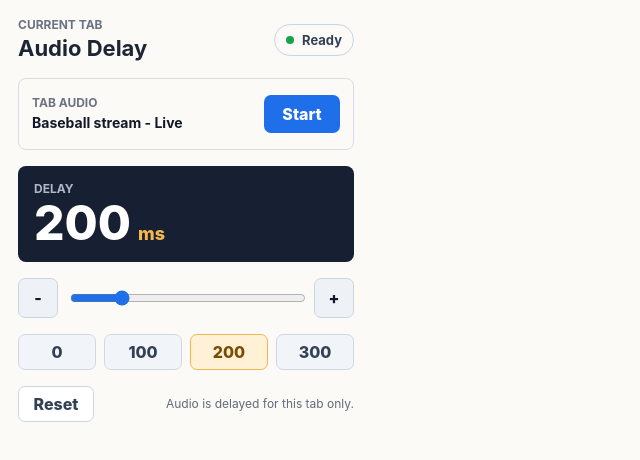
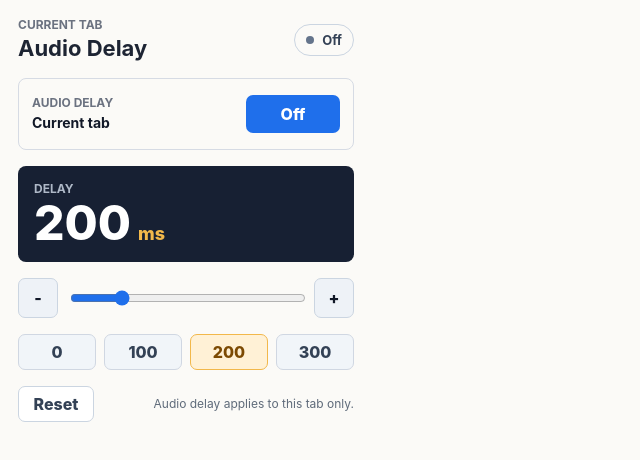
Before and after one commit to acodebeard/audio-video-balancer, a website with bundled scripts: page extension/popup.html in a window 1280 px wide. Shown: the whole page, without its empty margins (0-640 px from the left). Built offline with nearby package versions, Linux system fonts and the light colour scheme.

Commit message:
Clarify audio delay on off state

```diff
--- a/docs/mockups/popup-mock.css
+++ b/docs/mockups/popup-mock.css
@@ -120,10 +120,18 @@ h1 {
 }
 
 .status-dot {
-  background: #16a34a;
+  background: #64748b;
   border-radius: 999px;
   height: 8px;
   width: 8px;
+}
+
+.status.capturing .status-dot {
+  background: #16a34a;
+}
+
+.status.error .status-dot {
+  background: #dc2626;
 }
 
 .now-playing {
@@ -159,7 +167,7 @@ h1 {
   background: #1f6feb;
   color: white;
   height: 38px;
-  min-width: 76px;
+  min-width: 94px;
 }
 
 .delay-readout {
--- a/extension/popup.css
+++ b/extension/popup.css
@@ -69,10 +69,18 @@ h1 {
 }
 
 .status-dot {
-  background: #16a34a;
+  background: #64748b;
   border-radius: 999px;
   height: 8px;
   width: 8px;
+}
+
+.status.capturing .status-dot {
+  background: #16a34a;
+}
+
+.status.error .status-dot {
+  background: #dc2626;
 }
 
 .now-playing {
@@ -108,7 +116,7 @@ h1 {
   background: #1f6feb;
   color: white;
   height: 38px;
-  min-width: 76px;
+  min-width: 94px;
 }
 
 .delay-readout {
--- a/extension/popup.html
+++ b/extension/popup.html
@@ -15,16 +15,16 @@
         </div>
         <div class="status ready">
           <span class="status-dot" aria-hidden="true"></span>
-          Ready
+          Off
         </div>
       </header>
 
       <section class="now-playing" aria-label="Active tab">
         <div>
-          <p class="label">Tab audio</p>
-          <p class="tab-title">Baseball stream - Live</p>
+          <p class="label">Audio delay</p>
+          <p class="tab-title">Current tab</p>
         </div>
-        <button class="capture-button" type="button">Start</button>
+        <button class="capture-button" type="button" aria-label="Turn audio delay on">Off</button>
       </section>
 
       <section class="delay-readout" aria-label="Delay value">
@@ -50,7 +50,7 @@
 
       <footer class="popup-footer">
         <button class="secondary" type="button" data-delay="0">Reset</button>
-        <p>Audio is delayed for this tab only.</p>
+        <p>Audio delay applies to this tab only.</p>
       </footer>
     </main>
     <script src="./popup.js" type="module"></script>
--- a/extension/popup.js
+++ b/extension/popup.js
@@ -93,17 +93,21 @@ function renderState(state) {
 
   const isCapturing = currentState.status === "capturing";
   const isStarting = currentState.status === "starting";
-  captureButton.textContent = isCapturing || isStarting ? "Stop" : "Start";
+  captureButton.textContent = isCapturing ? "On" : isStarting ? "Turning on" : "Off";
+  captureButton.setAttribute(
+    "aria-label",
+    isCapturing || isStarting ? "Turn audio delay off" : "Turn audio delay on"
+  );
   captureButton.disabled = isStarting;
 
   if (currentState.status === "error") {
     setStatus("Error", currentState.status);
   } else if (isCapturing) {
-    setStatus("Live", currentState.status);
+    setStatus("On", currentState.status);
   } else if (isStarting) {
-    setStatus("Starting", currentState.status);
+    setStatus("Turning on", currentState.status);
   } else {
-    setStatus("Ready", currentState.status);
+    setStatus("Off", currentState.status);
   }
 }
 
```
Also changed, not shown: docs/mockups/popup-mock.html (+5 -5 lines), scripts/check-mock.mjs (+10 -1 lines), scripts/validate-extension.mjs (+18 -0 lines).
